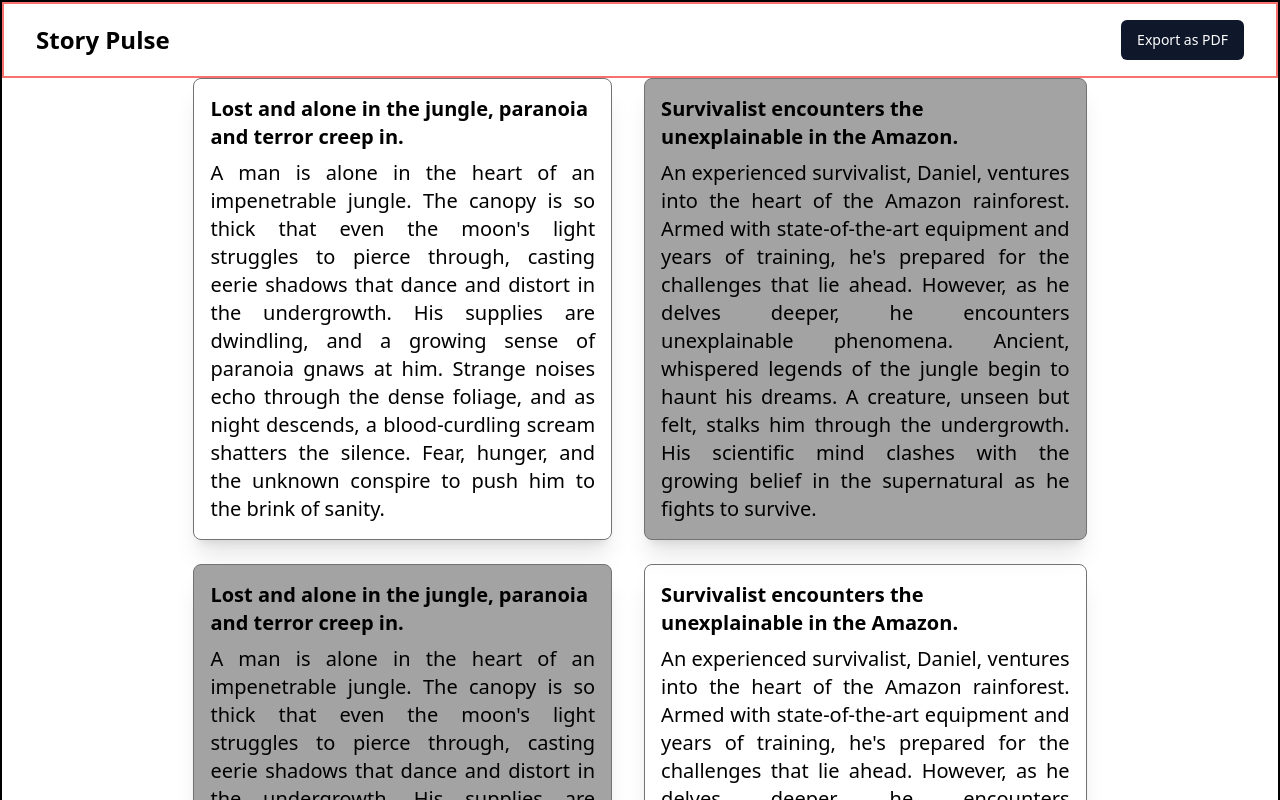
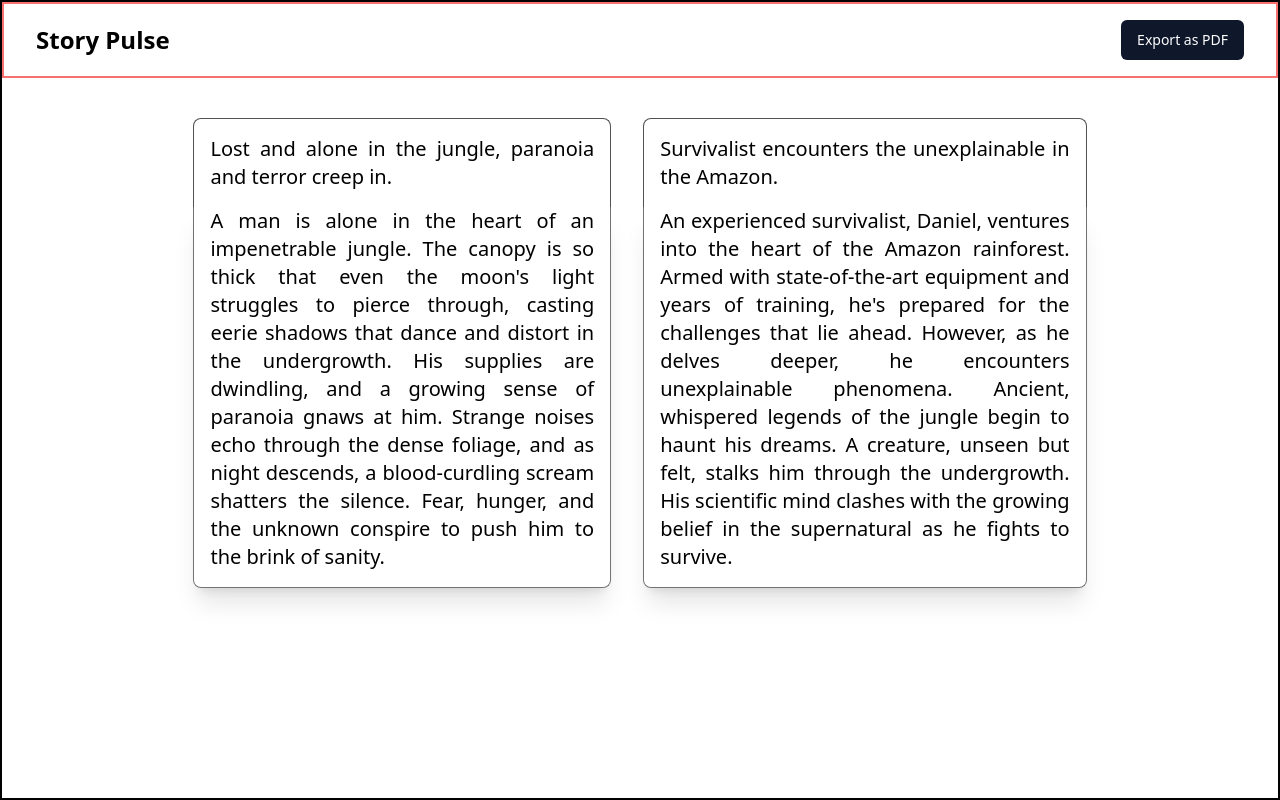
Before and after one commit to Athesh007/StoryPulse, a React (Vite) app in the folder Frontend/: page / in a window 1280 px wide. Shown: the top 800 px of the page. Built offline with nearby package versions, Linux system fonts and the light colour scheme.

Commit message:
Choices selection

```diff
--- a/Frontend/src/App.tsx
+++ b/Frontend/src/App.tsx
@@ -85,15 +85,12 @@ const FormSchema = z.object({
 });
 
 const App = () => {
-  const [data, setData] = useState<
-    {
+  const [data, setData] = useState<{
     story1: string;
     story2: string;
     story1_short_form: string;
     story2_short_form: string;
-    }[]
-  >([
-    {
+  }>({
     story1:
       "A man is alone in the heart of an impenetrable jungle. The canopy is so thick that even the moon's light struggles to pierce through, casting eerie shadows that dance and distort in the undergrowth. His supplies are dwindling, and a growing sense of paranoia gnaws at him. Strange noises echo through the dense foliage, and as night descends, a blood-curdling scream shatters the silence. Fear, hunger, and the unknown conspire to push him to the brink of sanity.",
     story1_short_form:
@@ -102,19 +99,9 @@ const App = () => {
       "An experienced survivalist, Daniel, ventures into the heart of the Amazon rainforest. Armed with state-of-the-art equipment and years of training, he's prepared for the challenges that lie ahead. However, as he delves deeper, he encounters unexplainable phenomena. Ancient, whispered legends of the jungle begin to haunt his dreams. A creature, unseen but felt, stalks him through the undergrowth. His scientific mind clashes with the growing belief in the supernatural as he fights to survive.",
     story2_short_form:
       "Survivalist encounters the unexplainable in the Amazon.",
-    },
-    {
-      story1:
-        "A man is alone in the heart of an impenetrable jungle. The canopy is so thick that even the moon's light struggles to pierce through, casting eerie shadows that dance and distort in the undergrowth. His supplies are dwindling, and a growing sense of paranoia gnaws at him. Strange noises echo through the dense foliage, and as night descends, a blood-curdling scream shatters the silence. Fear, hunger, and the unknown conspire to push him to the brink of sanity.",
-      story1_short_form:
-        "Lost and alone in the jungle, paranoia and terror creep in.",
-      story2:
-        "An experienced survivalist, Daniel, ventures into the heart of the Amazon rainforest. Armed with state-of-the-art equipment and years of training, he's prepared for the challenges that lie ahead. However, as he delves deeper, he encounters unexplainable phenomena. Ancient, whispered legends of the jungle begin to haunt his dreams. A creature, unseen but felt, stalks him through the undergrowth. His scientific mind clashes with the growing belief in the supernatural as he fights to survive.",
-      story2_short_form:
-        "Survivalist encounters the unexplainable in the Amazon.",
-    },
-  ]);
+  });
 
+  const [chat, setChat] = useState(["dsa"]);
   const [selected, setSelected] = useState<string[]>(["story1", "story2"]);
   const form = useForm<z.infer<typeof FormSchema>>({
     resolver: zodResolver(FormSchema),
@@ -131,7 +118,7 @@ const App = () => {
     <div className="w-full font-sans border-2 border-black min-h-screen flex flex-col items-center">
       <Navbar />
       <div className="w-full">
-        {data.length === 0 ? (
+        {chat.length === 0 ? (
           <div className="rounded-lg w-[40rem]">
             <Form {...form}>
               <form
@@ -240,37 +227,27 @@ const App = () => {
             </Form>
           </div>
         ) : (
-          <div className="flex flex-col gap-6 w-[70%] mx-auto">
-            {data.map((individual_data, index: number) => (
-              <div className="text-xl flex justify-between gap-8" key={index}>
-                <div
-                  className={`flex flex-col shadow-xl p-4 gap-2 border border-neutral-500 rounded-lg ${
-                    selected[index] === "story2" && "bg-neutral-400"
-                  }`}
-                  onClick={() => setSelected((prev) => [...prev, "story1"])}
-                >
-                  <div className="text-xl font-semibold">
-                    {individual_data.story1_short_form}
+          <div className="flex flex-col gap-6 w-[70%] mx-auto pt-10">
+            {data && (
+              <div className="text-xl flex justify-between gap-8">
+                <div className="text-justify">
+                  <div className="p-4 border-r border-t border-l rounded-t-lg border-neutral-600 ">
+                    {data.story1_short_form}
                   </div>
-                  <div className="text-justify font-normal">
-                    {individual_data.story1}
+                  <div className="px-4 pb-4 border-l border-r border-b rounded-b-lg border-neutral-500 shadow-xl">
+                    {data.story1}
                   </div>
                 </div>
-                <div
-                  className={`flex flex-col shadow-xl p-4 gap-2 border border-neutral-500 rounded-lg ${
-                    selected[index] === "story1" && "bg-neutral-400"
-                  }`}
-                  onClick={() => setSelected((prev) => [...prev, "story2"])}
-                >
-                  <div className="text-xl font-semibold">
-                    {individual_data.story2_short_form}
+                <div className="text-justify ">
+                  <div className="p-4 border-r border-t border-l rounded-t-lg border-neutral-600 ">
+                    {data.story2_short_form}
                   </div>
-                  <div className="text-justify font-normal">
-                    {individual_data.story2}
+                  <div className="px-4 pb-4 border-l border-r border-b rounded-b-lg border-neutral-500 shadow-xl">
+                    {data.story2}
                   </div>
                 </div>
               </div>
-            ))}
+            )}
           </div>
         )}
       </div>
```
Lines whose indentation alone changed are shown as unchanged.
